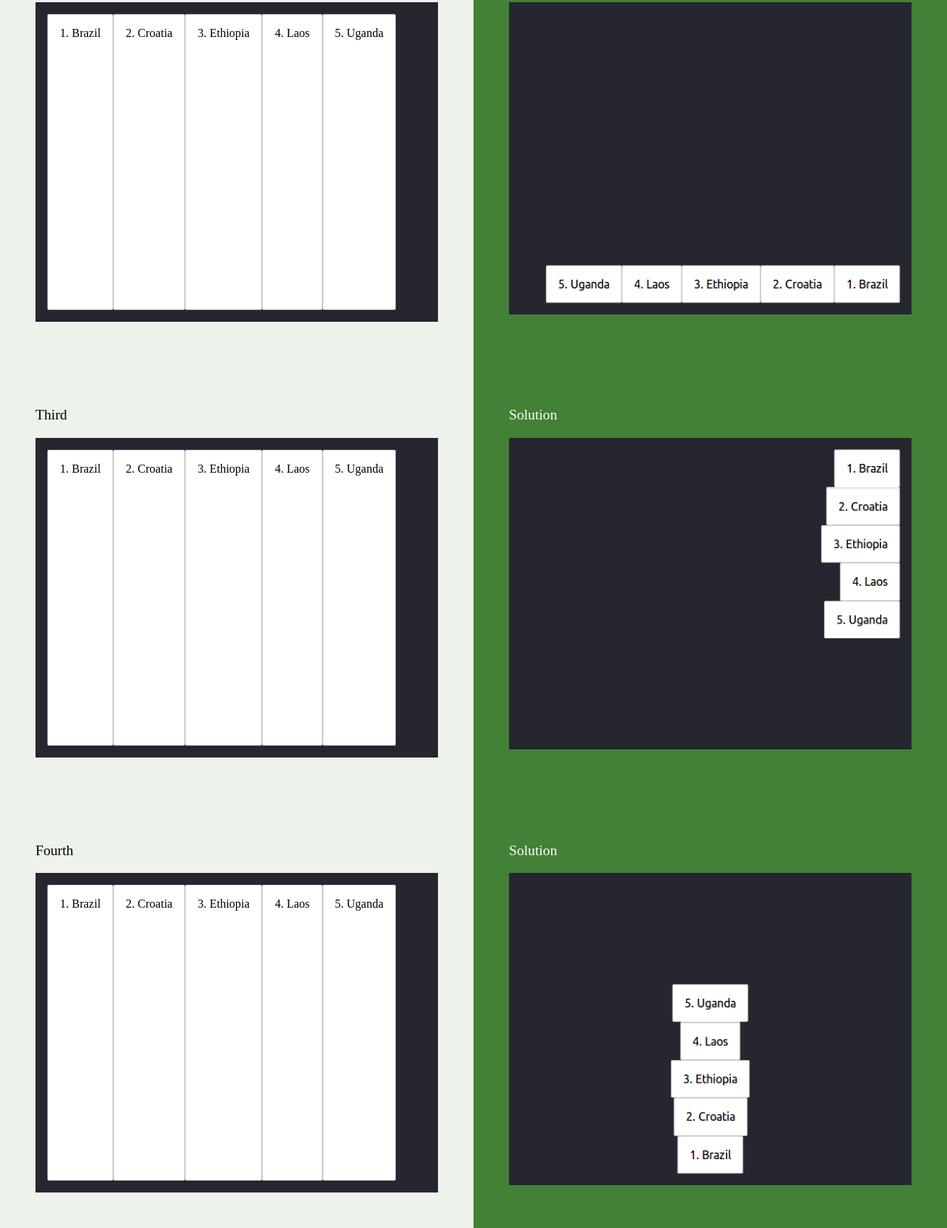
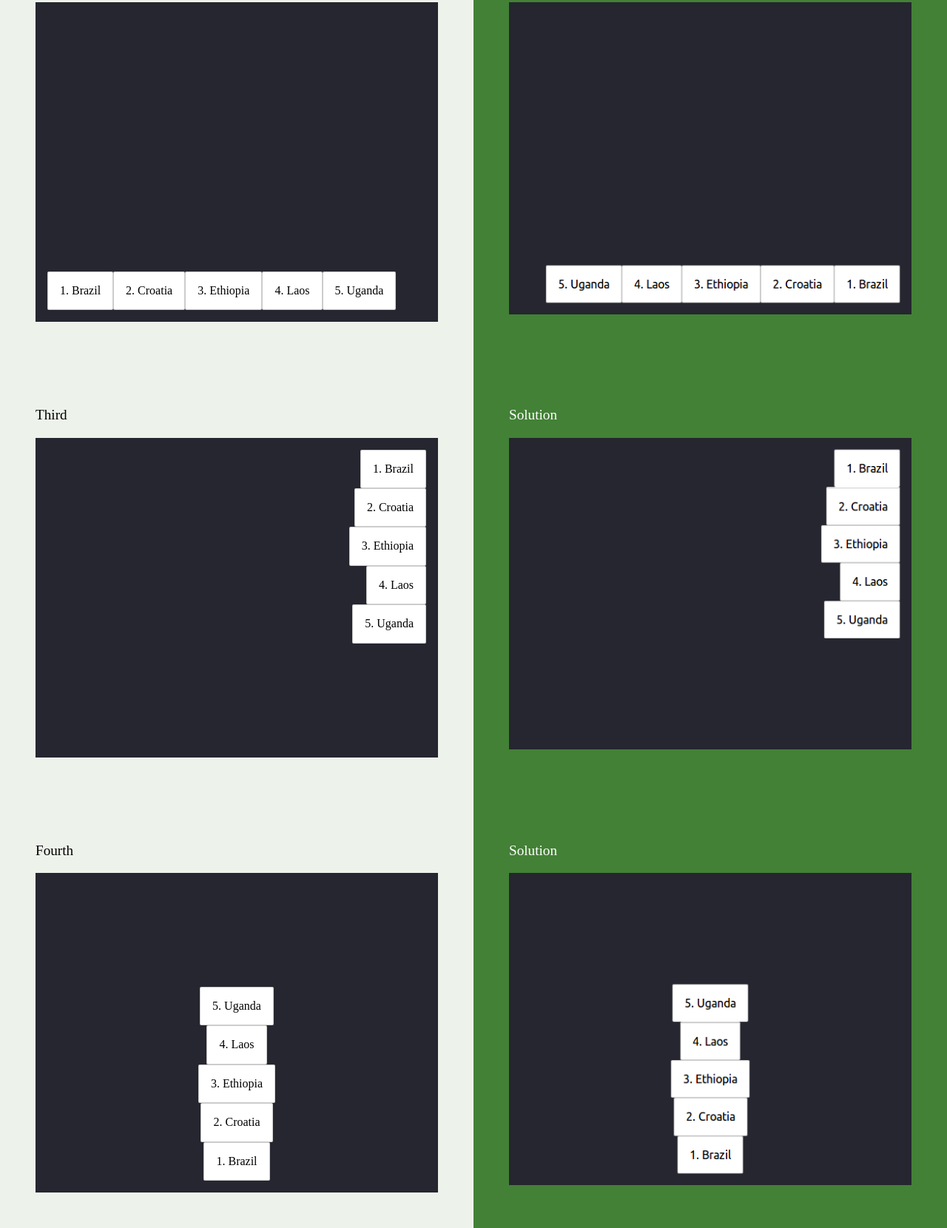
Before and after one commit to omarabdallah96/HTML-CSS-Git-Exercise-Tripoli, a website: page week-2/13-align-items/index.html in a window 1280 px wide. Shown: the part 877-2537 px from the top of the page at 74% size. Drawn offline with Linux system fonts and the light colour scheme.

Commit message:
completed -13 13-align-items

```diff
--- a/week-2/13-align-items/flexbox.css
+++ b/week-2/13-align-items/flexbox.css
@@ -1,4 +1,25 @@
+
+/* Add your own CSS code below */
 .countries {
   display: flex;
 }
 /* Add your own CSS code below */
+.countries--first {
+  flex-direction: row;
+  align-items: center;
+}
+
+.countries--second {
+  flex-direction: row;
+  align-items: flex-end;
+}
+
+.countries--third {
+  flex-direction: column;
+  align-items: flex-end;
+}
+.countries--fourth {
+  flex-direction: column-reverse;
+  align-items: center;
+  justify-content: flex-start;
+}
```
